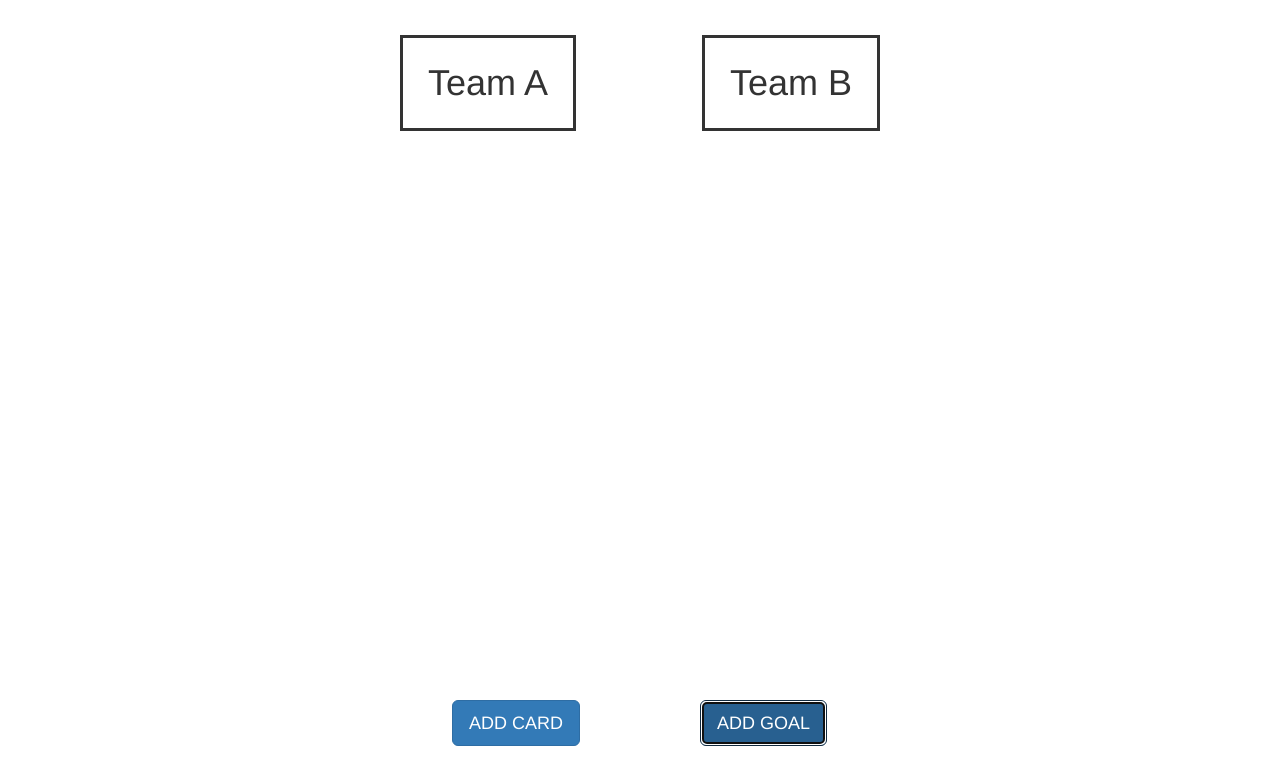
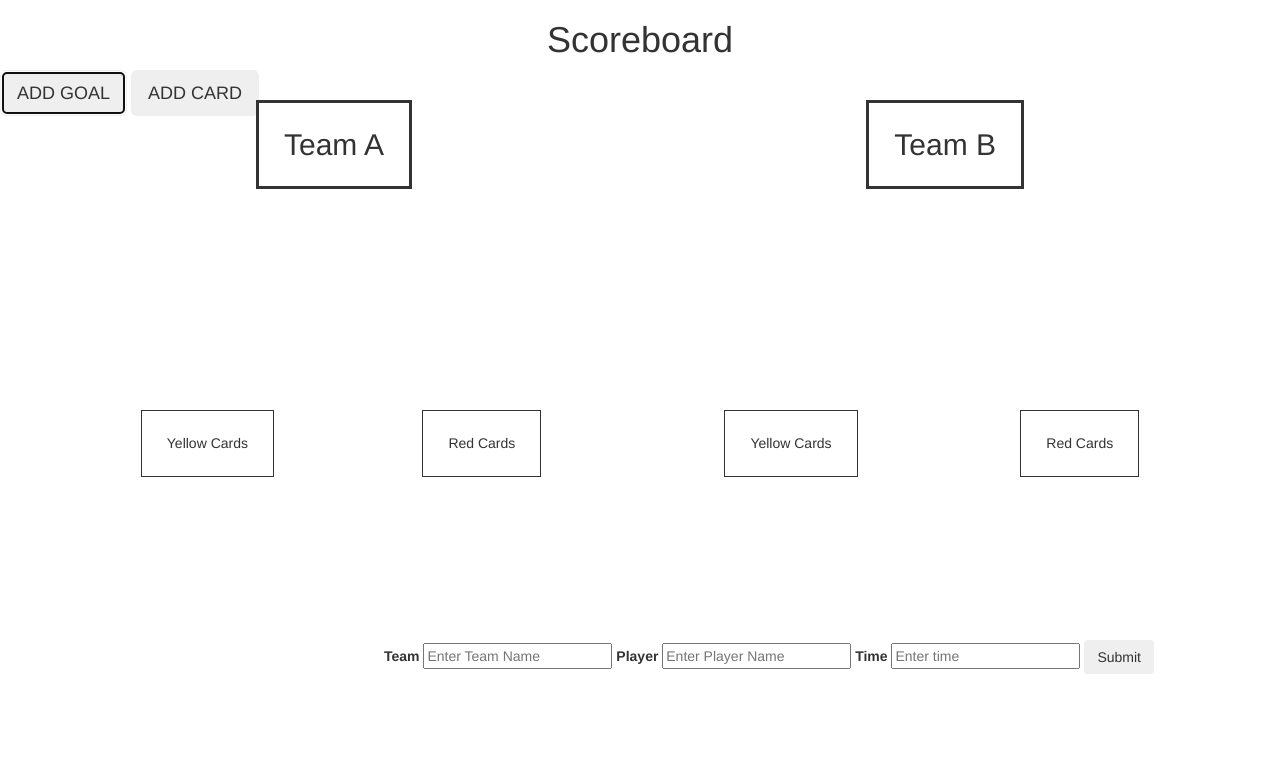
Before and after one commit to mdc5017/ScoreBoard, a website: page index.html in a window 1280 px wide. Both pictures are taken after a click on the button "ADD GOAL". Drawn offline with nearby package versions, Linux system fonts and the light colour scheme.

Commit message:
Goal function working

```diff
--- a/index.html
+++ b/index.html
@@ -7,18 +7,67 @@
     <title>Scoreboard</title>
     <link rel="stylesheet" href="style.css">
     <link rel="stylesheet" href="https://cdn.jsdelivr.net/npm/bootstrap@3.3.7/dist/css/bootstrap.min.css" integrity="sha384-BVYiiSIFeK1dGmJRAkycuHAHRg32OmUcww7on3RYdg4Va+PmSTsz/K68vbdEjh4u" crossorigin="anonymous">
+    <style>
+        * {
+            box-sizing: border-box;
+        }
+    </style>
 </head>
 <body>
-    <script src="index.js"></script>
+    <h1 id="title" style="text-align:center">Scoreboard</h1>
     <!-- Team names -->
     <div style="clear: both">
-        <h1 id="headerOne" style="float: left; border-width:3px; border-style:solid; padding: 25px 25px 25px 25px;">  Team A  </h1>
-        <h1 id="headerTwo" style="float: right; border-width:3px; border-style:solid; padding: 25px 25px 25px 25px;">  Team B  </h1>
+        <h2 id="headerOne" style="float: left; border-width:3px; border-style:solid; padding: 25px 25px 25px 25px;">  Team A  </h2>
+        <h2 id="headerTwo" style="float: right; border-width:3px; border-style:solid; padding: 25px 25px 25px 25px;">  Team B  </h2>
+    </div>
+    <!-- Cards -->
+    <div style="clear: both">
+        <h5 id="teamAYellow" style="float: left; border-width:1px; border-style:solid; padding: 25px 25px 25px 25px;">  Yellow Cards </h5>
+        <h5 id="teamARed" style="float: right; border-width:1px; border-style:solid; padding: 25px 25px 25px 25px;">  Red Cards  </h5>
+        <h5 id="teamBYellow" style="float: left; border-width:1px; border-style:solid; padding: 25px 25px 25px 25px;">  Yellow Cards </h5>
+        <h5 id="teamBRed" style="float: right; border-width:1px; border-style:solid; padding: 25px 25px 25px 25px;">  Red Cards  </h5>
     </div>
     <!-- Screen buttons -->
-    <button onclick="openForm()" id="addGoalButton" type="button" class="btn btn-primary btn-lg">ADD GOAL</button>
-    <button onclick="openForm()" id="addCardButton" type="button" class="btn btn-primary btn-lg">ADD CARD</button>
+    <button onclick="openAddGoalForm()" id="addGoalButton" type="button" class="btn btn-outline-dark btn-lg">ADD GOAL</button>
+    <button onclick="openAddCardForm()" id="addCardButton" type="button" class="btn btn-outline-dark btn-lg">ADD CARD</button>
+    <!-- Add goal popup form -->
+    <div class="form-popup" id="addGoalForm">
+        <!-- <form class="form-container"> -->
 
-</div>
+            <label for="team"><b>Team</b></label>
+            <input type="text" id="teamInput" placeholder="Enter Team Name" name="team" required>
+
+            <label for="player"><b>Player</b></label>
+            <input type="text" id="playerInput" placeholder="Enter Player Name" name="player" required>
+
+            <label for="time"><b>Time</b></label>
+            <input type="text" id="timeInput" placeholder="Enter time" name="time" required>
+
+            <!-- <button type="submit" class="btn" id="submitGoalButton" onclick="submitGoalButton()">Submit</button> -->
+            <!-- <button type="button" class="btn cancel" onclick="closeAddGoalForm()">Close</button> -->
+            <!-- <button type="button" class="btn cancel" onclick="closeAddGoalForm()">Close</button> -->
+            <button class="btn" id="submitGoalButton">Submit</button>
+        <!-- </form> -->
+    </div>
+    <!-- Add card popup form -->
+    <div class="form-popup" id="addCardForm">
+        <form method="post" class="form-container">
+            <label for="color"><b>Color</b></label>
+            <input type="text" placeholder="Enter Card Color" name="color" required>
+
+            <label for="team"><b>Team</b></label>
+            <input type="text" placeholder="Enter Team Name" name="team" required>
+
+            <label for="player"><b>Player</b></label>
+            <input type="text" placeholder="Enter Player Name" name="player" required>
+
+            <label for="time"><b>Time</b></label>
+            <input type="text" placeholder="Enter time" name="time" required>
+
+            <button type="submit" class="btn" id="submitCardButton" onclick="submitCardButton()">Submit</button>
+            <button type="button" class="btn cancel" onclick="closeAddCardForm()">Close</button>
+        </form>
+    </div>
+    <script src="index.js"></script>
 </body>
 </html>
--- a/index.js
+++ b/index.js
@@ -4,12 +4,16 @@ const addCardButton = document.getElementById("addCardButton");
 const submitGoalButton = document.getElementById("submitGoalButton");
 const submitCardButton = document.getElementById("submitCardButton");
 
+const goalTeam = document.getElementById("teamInput");
+const goalPlayer = document.getElementById("playerInput");
+const goalTime = document.getElementById("timeInput");
 
 teamAGoals = [];
 teamBGoals = [];
 
 teamACards = [];
 teamBCards = [];
+
 
 class Goal{
     constructor(team, player, time){
@@ -19,7 +23,7 @@ class Goal{
     }
 
     addGoal(){
-        if (this.team == "TeamA"){
+        if (this.team == "Team A"){
             teamAGoals.push(this);
         }
 
@@ -78,13 +82,16 @@ function closeAddCardForm(){
     document.getElementById("addCardForm").style.display = "none";
 }
 
+
 submitGoalButton.addEventListener("click", () => {
-    goalTeam = document.getElementById("addGoalForm").elements.namedItem("team").value;
-    goalPlayer = document.getElementById("addGoalForm").elements.namedItem("player").value;
-    goalTime = document.getElementById("addGoalForm").elements.namedItem("time").value;
+    console.log(goalTeam.value);
+    console.log(goalPlayer.value);
+    console.log(goalTime.value);
 
-    newGoal = Goal(goalTeam, goalPlayer, goalTime);
+
+    newGoal = new Goal(goalTeam.value, goalPlayer.value, goalTime.value);
     newGoal.addGoal();
+    console.log(teamAGoals)
 })
 
 submitCardButton.addEventListener("click", () => {
--- a/style.css
+++ b/style.css
@@ -1,23 +1,55 @@
 #headerOne {
     position: absolute;
-    left: 400px;
-    top: 15px;
+    left: 20%;
+    top: 10%;
 }
 
 #headerTwo {
     position: absolute;
-    right: 400px;
-    top: 15px;
+    right: 20%;
+    top: 10%;
 }
 
-#addGoalButton {
+#teamAYellow{
     position: absolute;
-    left: 700px;
-    top: 700px;
+    left: 11%;
+    top: 50%;
 }
 
-#addCardButton {
+#teamARed{
     position: absolute;
-    right: 700px;
-    top: 700px;
+    left: 33%;
+    top: 50%;
 }
+
+#teamBYellow{
+    position: absolute;
+    right: 33%;
+    top: 50%;
+}
+
+#teamBRed{
+    position: absolute;
+    right: 11%;
+    top: 50%;
+}
+
+#addGoalForm {
+    position: absolute;
+    left: 30%;
+    top: 80%;
+}
+
+#addCardForm {
+    position: absolute;
+    right: 30%;
+    top: 80%;
+}
+
+#addGoalForm {
+    display: none;
+}
+
+#addCardForm {
+    display: none;
+}
```
